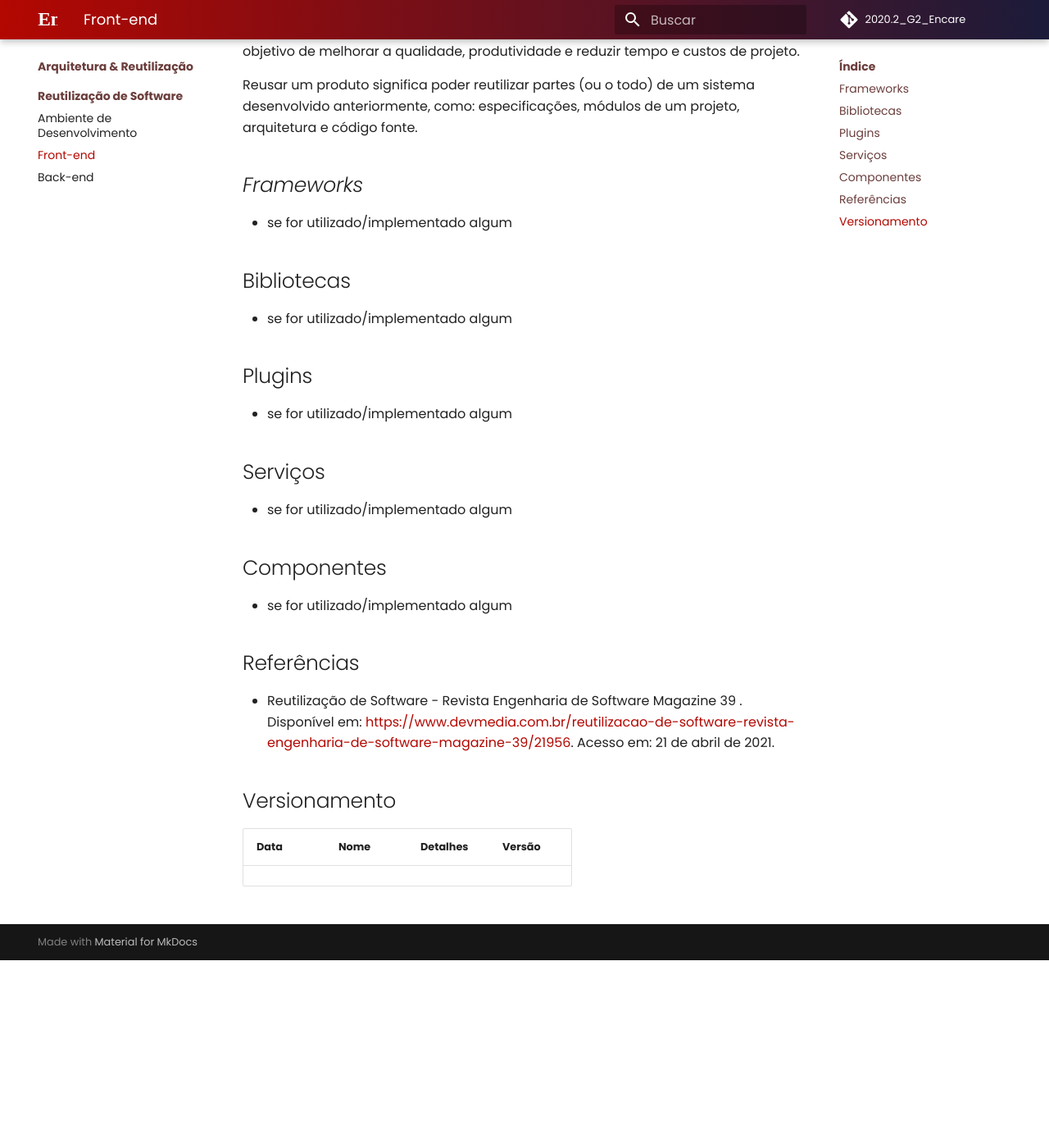
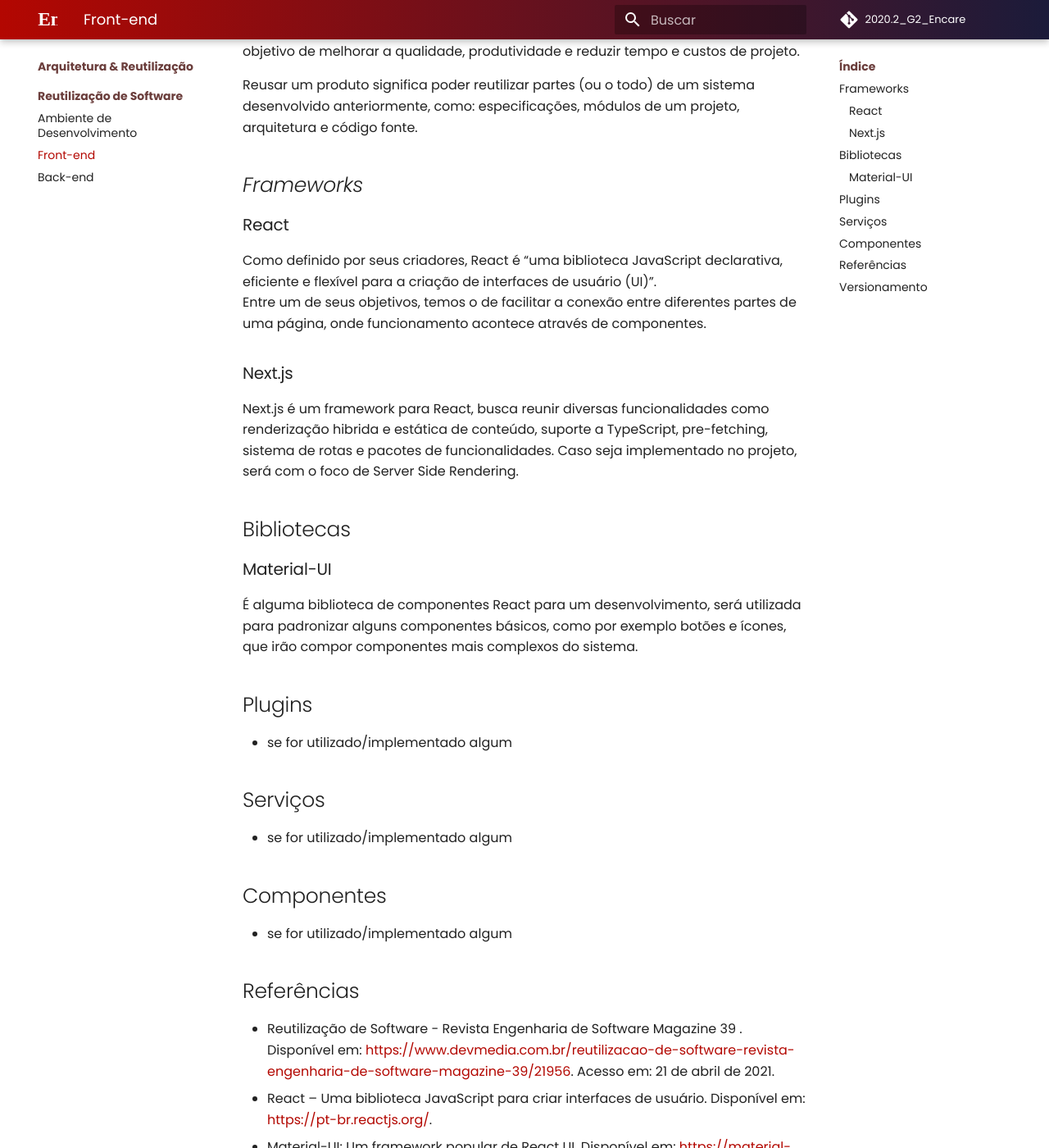
Before and after one commit to UnBArqDsw2020-2/2020.2_G2_Encare, an MkDocs documentation site: the page built from docs/Reutilizacao/frontend.md, in a window 1280 px wide and 1400 px high, scrolled down 229 px. Shown: the whole window at 82% size. Built offline with MkDocs 1.6.1 and Material for MkDocs 9.7.7, drawn with Linux system fonts in a browser that asks for light colours; comment, search, counter and statistics services are not loaded; some of the changed text lies outside the part shown.

Commit message:
[#80]Adicao da base do documento

```diff
--- a/docs/Reutilizacao/frontend.md
+++ b/docs/Reutilizacao/frontend.md
@@ -6,11 +6,21 @@
 
 ## _Frameworks_
 
-- se for utilizado/implementado algum
+### React
+
+Como definido por seus criadores, React é “uma biblioteca JavaScript declarativa, eficiente e flexível para a criação de interfaces de usuário (UI)”.
+Entre um de seus objetivos, temos o de facilitar a conexão entre diferentes partes de uma página, onde funcionamento acontece através de componentes.
+
+### Next.js
+
+Next.js é um framework para React, busca reunir diversas funcionalidades como renderização hibrida e estática de conteúdo, suporte a TypeScript, pre-fetching, sistema de rotas e pacotes de funcionalidades. Caso seja implementado no projeto, será com o foco de Server Side Rendering.
 
 ## Bibliotecas
 
-- se for utilizado/implementado algum
+### Material-UI
+
+É alguma biblioteca de componentes React para um desenvolvimento, será utilizada para padronizar alguns componentes básicos, como por exemplo botões e ícones, que irão compor componentes mais complexos do sistema.
+
 
 ## Plugins
 
@@ -27,9 +37,13 @@
 ## Referências
 
 - Reutilização de Software - Revista Engenharia de Software Magazine 39 . Disponível em: <https://www.devmedia.com.br/reutilizacao-de-software-revista-engenharia-de-software-magazine-39/21956>. Acesso em: 21 de abril de 2021.
+- React – Uma biblioteca JavaScript para criar interfaces de usuário. Disponível em: <https://pt-br.reactjs.org/>.
+- Material-UI: Um framework popular de React UI. Disponível em: <https://material-ui.com/pt/>.
+- Next.js by Vercel - The React Framework. Disponível em: <https://nextjs.org/>.‌
 
 ## Versionamento
 
 | Data | Nome | Detalhes | Versão |
 | ---- | ---- | -------- | ------ |
-|      |      |          |        |
+| 21/04/2021 | João Baraky, Nícalo Ribeiro e Gustavo Nogueira | Criação do documento | 0.1 |
+| 30/04/2021 | João Baraky, Nícalo Ribeiro e Gustavo Nogueira | Adição do conteúdo | 0.2 |
```
